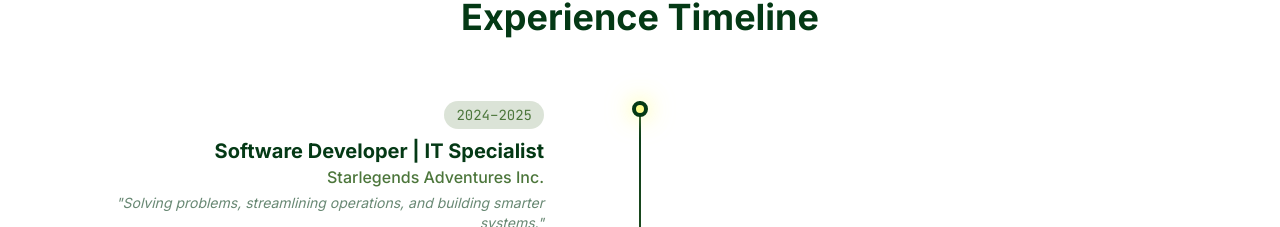
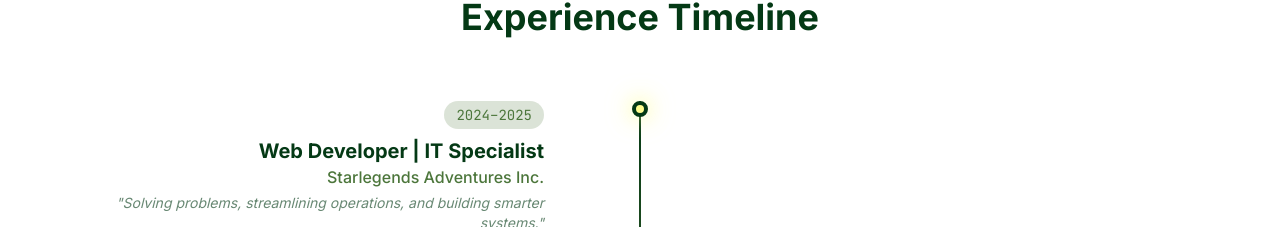
Before and after one commit to XVDel0Saint/my-dev, a Next.js app: page / in a window 1280 px wide. Shown: the part 2763-2990 px from the top of the page. Built offline with nearby package versions, Linux system fonts and the light colour scheme.

Commit message:
Change role from 'Software Developer' to 'Web Developer'

```diff
--- a/components/experience-section.tsx
+++ b/components/experience-section.tsx
@@ -6,7 +6,7 @@ import { cn } from "@/lib/utils"
 const experiences = [
   {
     period: "2024–2025",
-    role: "Software Developer | IT Specialist",
+    role: "Web Developer | IT Specialist",
     company: "Starlegends Adventures Inc.",
     tagline: "Solving problems, streamlining operations, and building smarter systems.",
     highlights: [
```
